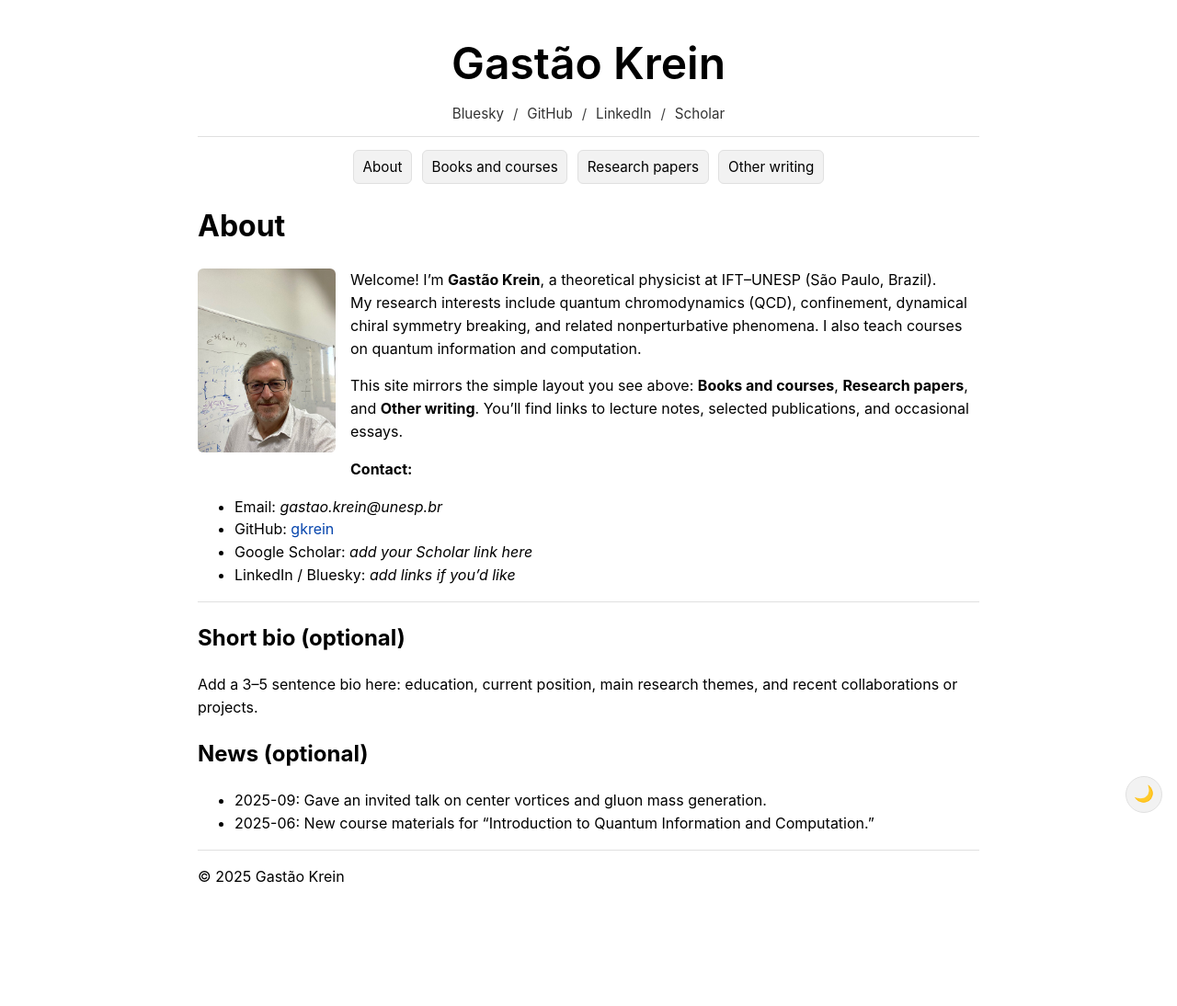
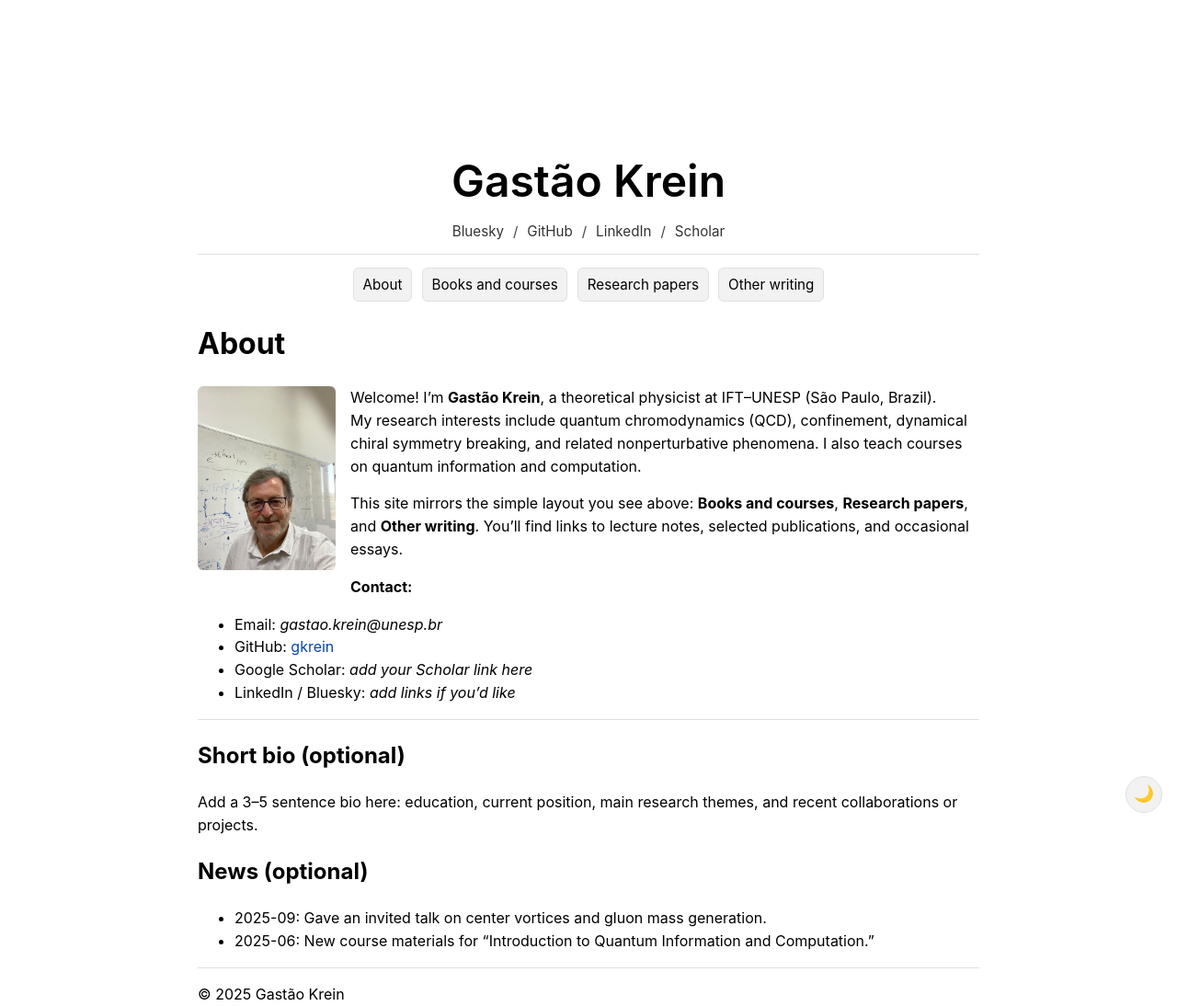
Before and after one commit to gkrein/gkrein.github.io, a Jekyll site: the page built from index.md, in a window 1280 px wide. Shown: the whole page at 92% size. Built offline with Jekyll 4.4.1, drawn with Linux system fonts in a browser that asks for light colours; before the commit the page ends 966 px from its top, so only the background shows below that.

Commit message:
Update site.css

```diff
--- a/assets/css/site.css
+++ b/assets/css/site.css
@@ -39,7 +39,7 @@ a:hover { text-decoration: underline; }
 
 /* Masthead: centered name + centered social links */
 .masthead { text-align: center; margin-bottom: 0.75rem; }
-.masthead h1 { font-size: 3.0rem; margin-top: 2rem; margin-bottom: 0.35rem; font-weight: 600; }
+.masthead h1 { font-size: 3.0rem; margin-top: 10rem; margin-bottom: 0.35rem; font-weight: 600; }
 .masthead .social { font-size: 0.95rem; color: var(--muted-text); }
 .masthead .social a { color: var(--text-color); opacity: 0.8; }
 .masthead .social a:hover { opacity: 1; text-decoration: underline; }
```
